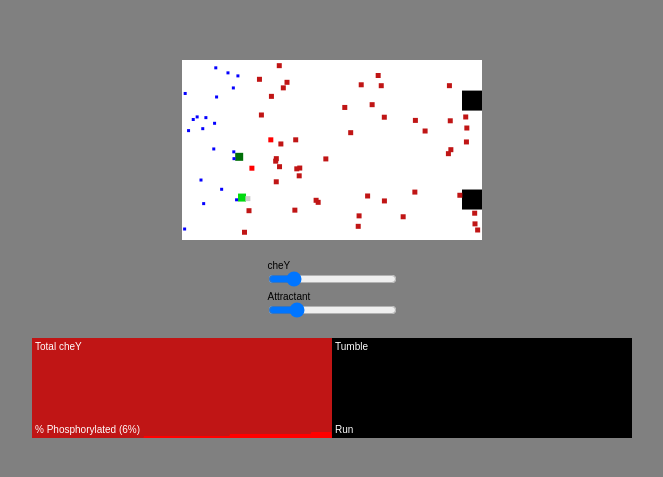
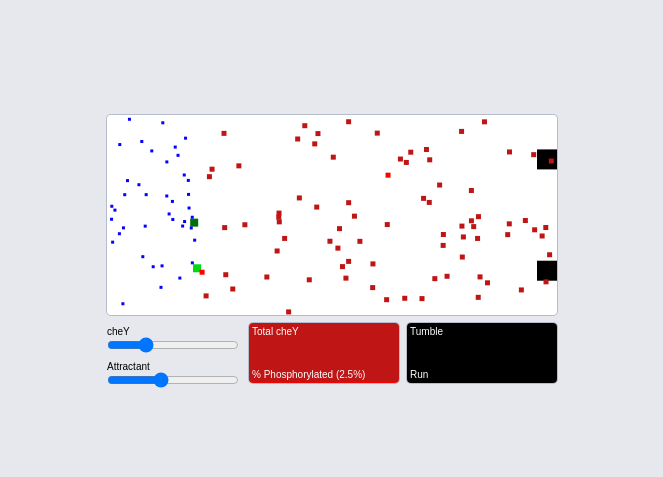
Before and after one commit to ehmorris/ecoli-chemotaxis, a website built with Parcel: page index.html in a window 1280 px wide. Shown: the part 149-626 px from the top of the page, without its empty margins (308-971 px from the left). Built offline with nearby package versions, Linux system fonts and the light colour scheme.

Commit message:
Better defaults, better display

```diff
--- a/index.html
+++ b/index.html
@@ -10,7 +10,7 @@
       body {
         margin: 0;
         padding: 0;
-        background: gray;
+        background: #e6e8ed;
         display: flex;
         flex-direction: column;
         grid-gap: 16px;
@@ -23,6 +23,33 @@
 
       canvas {
         background: white;
+        display: block;
+        border-radius: 4px;
+        overflow: hidden;
+        box-shadow: 0 0 0 1px #b7bccb;
+      }
+
+      .container {
+        display: grid;
+        grid-gap: 8px;
+        grid: auto-flow / fit-content() fit-content();
+      }
+
+      .canvasContainer {
+        grid-column: 1 / span 2;
+      }
+
+      .sliderContainer {
+        display: flex;
+        flex-direction: column;
+        grid-gap: 8px;
+        padding-top: 3px;
+      }
+
+      .graphContainer {
+        display: flex;
+        grid-gap: 8px;
+        justify-content: end;
       }
 
       .slider {
@@ -37,14 +64,17 @@
       .input {
         margin: 0;
         width: 100%;
+        display: block;
       }
     </style>
   </head>
 
   <body>
-    <div class="canvasContainer"></div>
-    <div class="sliderContainer"></div>
-    <div class="graphContainer"></div>
+    <div class="container">
+      <div class="canvasContainer"></div>
+      <div class="sliderContainer"></div>
+      <div class="graphContainer"></div>
+    </div>
     <script src="src/index.js"></script>
   </body>
 </html>
--- a/src/data.js
+++ b/src/data.js
@@ -1,21 +1,21 @@
 export const canvasProperties = {
-  width: 300,
-  height: 180
+  width: 450,
+  height: 200
 };
 
 export const graphProperties = {
-  width: 300,
-  height: 100,
+  width: 150,
+  height: 60,
   maxDataPoints: 1000
 };
 
 export const cheYSliderProperties = {
-  defaultAmount: 50,
+  defaultAmount: 80,
   maxCheYAmount: 300
 };
 
 export const attractantSliderProperties = {
-  defaultAmount: 20,
+  defaultAmount: 40,
   maxAttractantAmount: 100
 };
 
```
